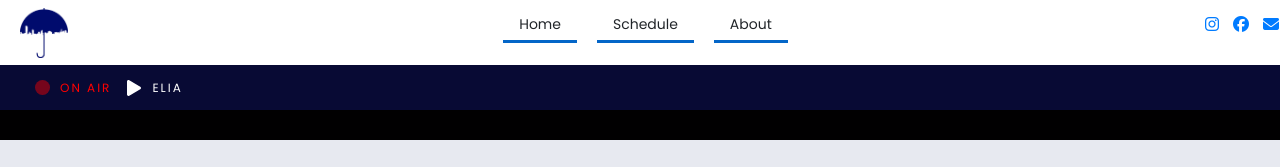
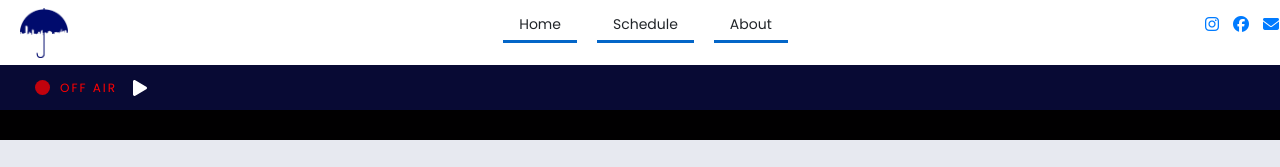
Before and after one commit to katiemhughes/radio-website, a React (Create React App) app: page /genres in a window 1280 px wide. Shown: the top 167 px of the page. Built offline with nearby package versions, Linux system fonts and the light colour scheme.

Commit message:
off air thursday

```diff
--- a/src/components/navbar/Navbar.css
+++ b/src/components/navbar/Navbar.css
@@ -105,7 +105,7 @@
 }
 
 /* select all commented code below and press ctrl and / . That will make the circle flash. Remember to save after doing this (ctrl+S). */
-@keyframes up-right {
+/* @keyframes up-right {
     0% {
         transform: scale(1);
         opacity: .25
@@ -118,7 +118,7 @@
         transform: scale(1);
         opacity: .25;
     }
-}
+} */
 .circle {
     border-radius: 50%;
     width: 15px;
--- a/src/components/navbar/Navbar.js
+++ b/src/components/navbar/Navbar.js
@@ -112,11 +112,11 @@ const Navbar = () => {
               <ul>
                 <li><div className="circle red"></div></li>
                 {/* Write "ON" instead of "OFF" (or vice versa) */}
-                <li>ON AIR</li>
+                <li>OFF AIR</li>
                 <div className="audio-player-container">
                   <Player />
                   {/* Inside the p tags here, write the DJ's name */}
-                  <p className="audio-player-text">Elia</p>
+                  <p className="audio-player-text"></p>
                 </div>
               </ul>
             </div>
--- a/src/components/player/Player.css
+++ b/src/components/player/Player.css
@@ -9,5 +9,5 @@
     align-items: center;
     color: white;
     /* Uncomment the line below */
-    cursor: pointer;
+    /* cursor: pointer; */
 }
--- a/src/components/player/Player.js
+++ b/src/components/player/Player.js
@@ -24,7 +24,7 @@ const Player = () => {
         <div className="player-wrapper">
             <audio ref={audioPlayer} src="http://radio.rainycityradio.live:8000/radio.mp3" preload="metadata"></audio>
             {/* Remove "disabled" from the button tag below. */}
-            <button className="play-btn" onClick={togglePlayPause}>{ isPlaying ? <FaStop /> : <FaPlay /> }</button>
+            <button disabled className="play-btn" onClick={togglePlayPause}>{ isPlaying ? <FaStop /> : <FaPlay /> }</button>
         </div>
     )
 }
```
